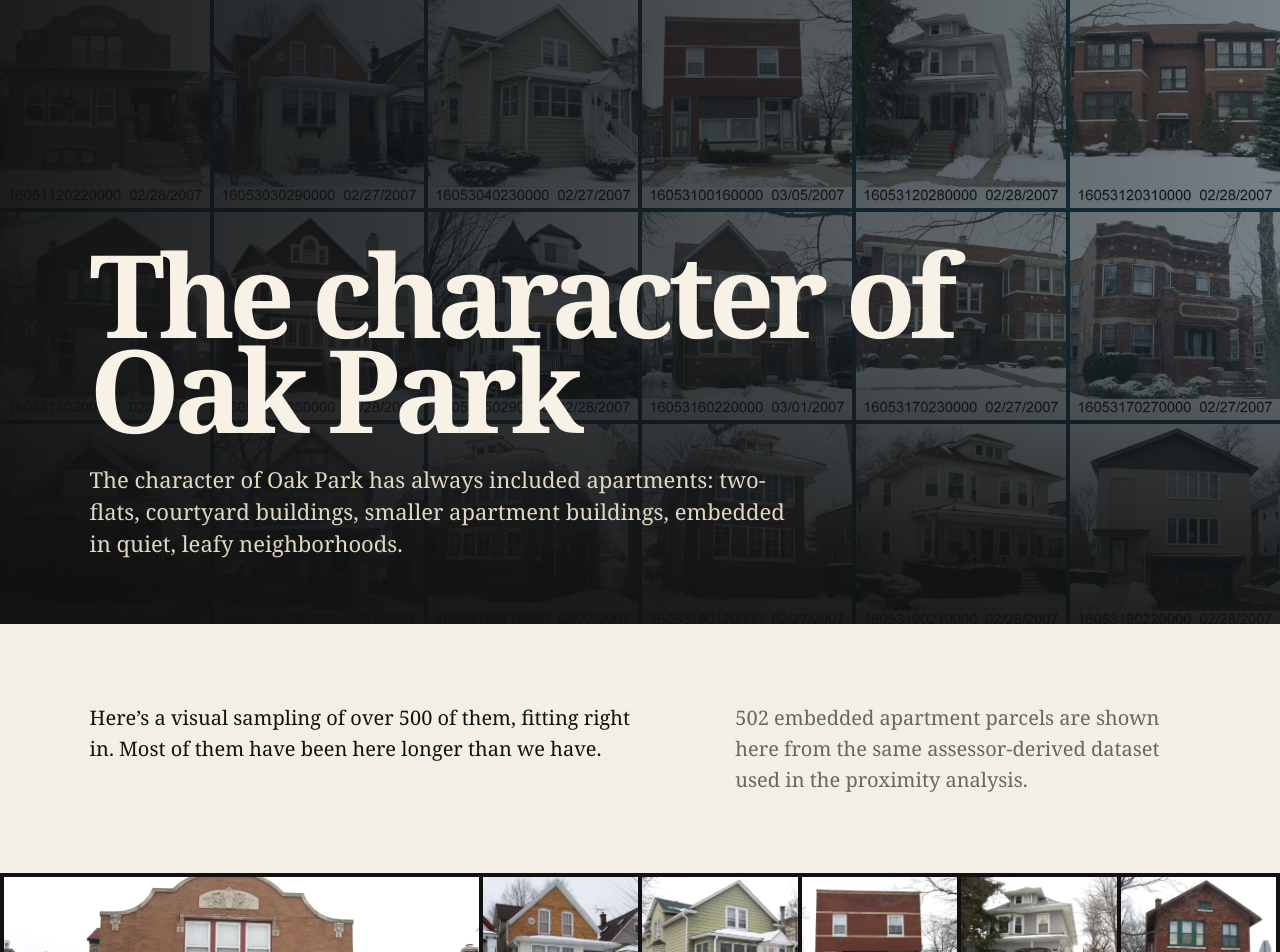
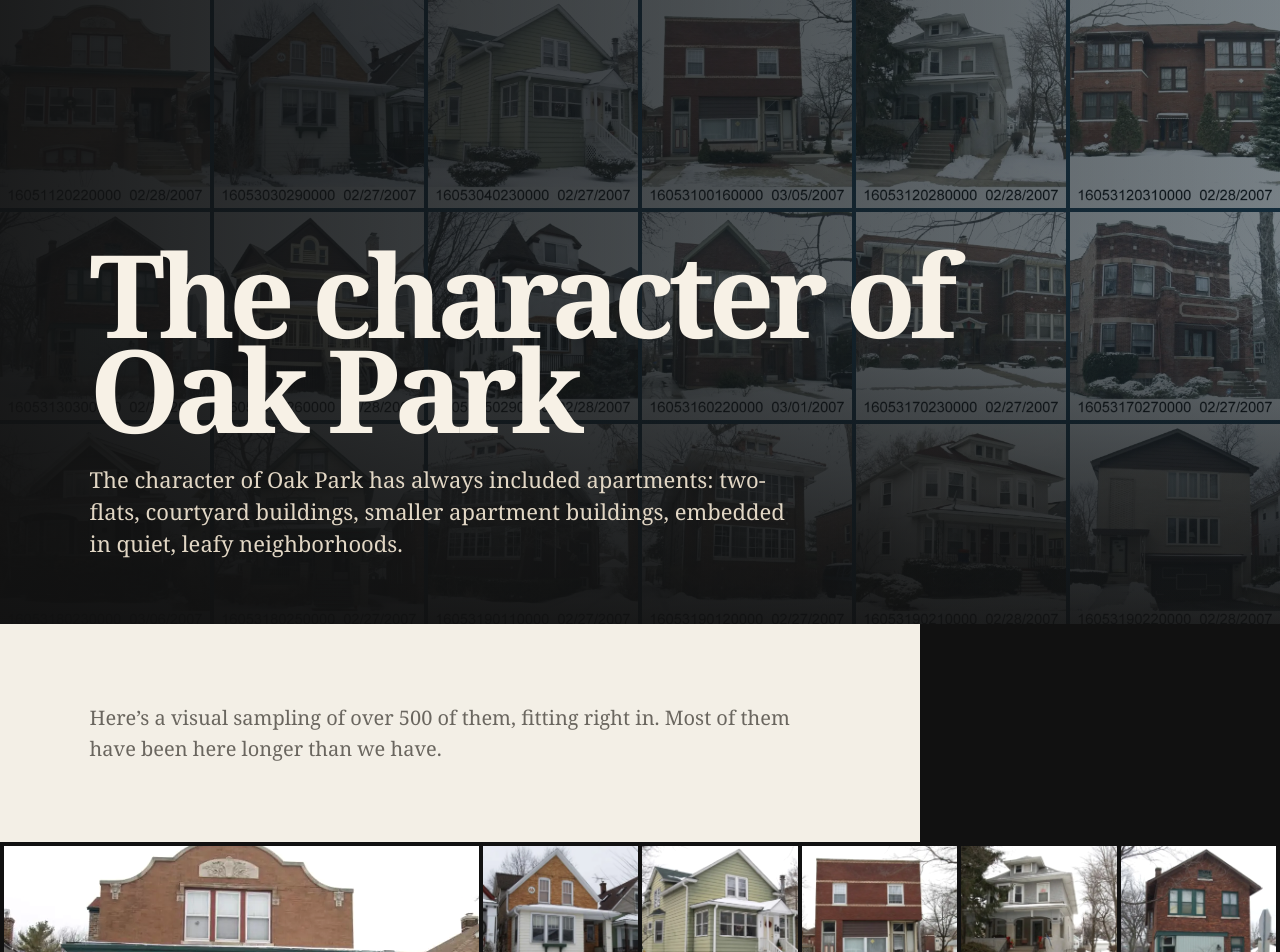
Before and after one commit to jvanderberg/op-character, a Next.js app: page / in a window 1280 px wide. Shown: the top 952 px of the page. Built offline with nearby package versions, Linux system fonts and the light colour scheme.

Commit message:
Remove dataset note from character intro

```diff
--- a/app/globals.css
+++ b/app/globals.css
@@ -206,7 +206,7 @@ footer a { white-space: nowrap; }
 .character-kicker { margin: 0 0 18px; font: 11px Arial, sans-serif; letter-spacing: .18em; text-transform: uppercase; color: #edb653; }
 .character-hero h1 { margin: 0; max-width: 1000px; font: 700 clamp(58px, 9vw, 142px)/.82 Georgia, serif; letter-spacing: -.055em; }
 .character-hero p:last-child { margin: 28px 0 0; max-width: 700px; font: 22px/1.45 Georgia, serif; color: #e2d7c5; }
-.character-intro { display: grid; grid-template-columns: 1.1fr .9fr; gap: 7vw; padding: 78px 7vw; background: #f3efe6; color: var(--ink); }
+.character-intro { display: grid; max-width: 920px; padding: 78px 7vw; background: #f3efe6; color: var(--ink); }
 .character-intro p { margin: 0; font: 20px/1.55 Georgia, serif; }
 .character-intro p:last-child { color: var(--muted); }
 .photo-collage { display: grid; grid-template-columns: repeat(8, minmax(0, 1fr)); grid-auto-rows: 160px; grid-auto-flow: dense; gap: 4px; padding: 4px; background: #111; }
--- a/app/page.tsx
+++ b/app/page.tsx
@@ -48,10 +48,6 @@ export default function CharacterPage() {
           Here’s a visual sampling of over 500 of them, fitting right in. Most of them have been
           here longer than we have.
         </p>
-        <p>
-          {EMBEDDED_APARTMENTS.length.toLocaleString()} embedded apartment parcels are shown here
-          from the same assessor-derived dataset used in the proximity analysis.
-        </p>
       </section>
 
       <section className="photo-collage" aria-label="Collage of embedded apartment buildings in Oak Park">
```
